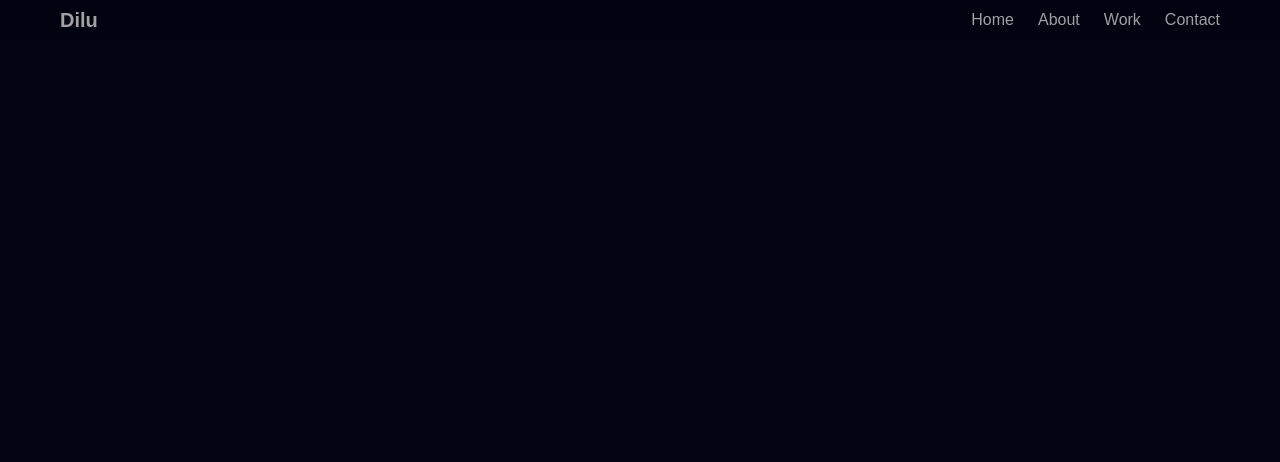
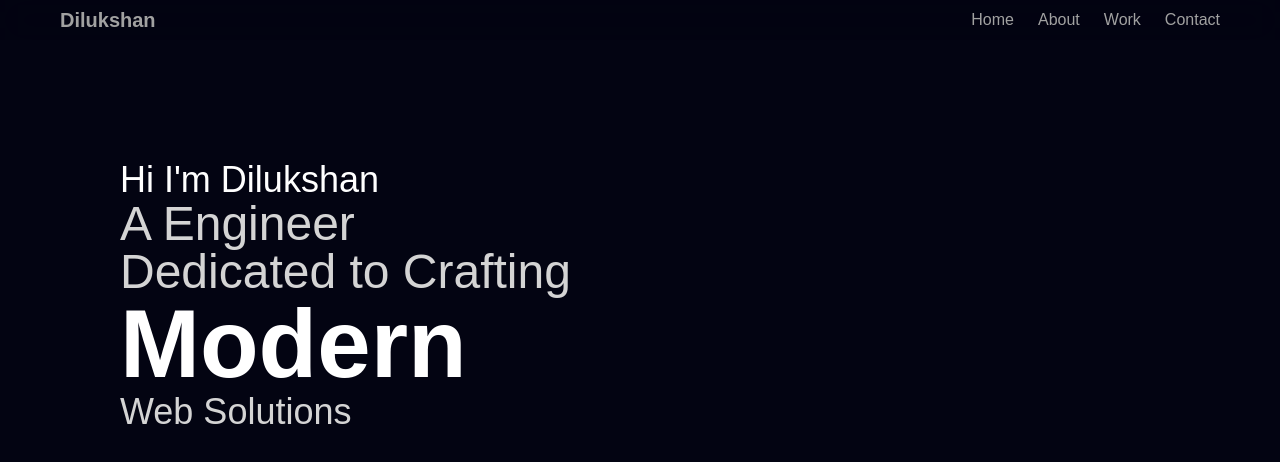
Before and after one commit to Dilukshan16/3D_portfolio, a React (Vite) app: page / in a window 1280 px wide. Shown: the top 462 px of the page. Built offline with nearby package versions, Linux system fonts and the light colour scheme; a web font is replaced by a local one.

Commit message:
hero text works implemented

```diff
--- a/package.json
+++ b/package.json
@@ -14,6 +14,7 @@
     "motion": "^12.38.0",
     "react": "^19.2.5",
     "react-dom": "^19.2.5",
+    "tailwind-merge": "^3.5.0",
     "tailwindcss": "^4.2.4"
   },
   "devDependencies": {
--- a/src/App.jsx
+++ b/src/App.jsx
@@ -1,11 +1,12 @@
-import React from 'react'
-import Navbar from './sections/Navbar'
+import React from "react";
+import Navbar from "./sections/Navbar";
+import Hero from "./sections/Hero";
 
 const App = () => {
   return (
-    <div className='container mx-auto max-w-7xl'>
-      <Navbar/>
-      {/* hero */}
+    <div className="container mx-auto max-w-7xl">
+      <Navbar />
+      <Hero />
       {/* about */}
       {/* projects */}
       {/* experience */}
@@ -13,7 +14,7 @@
       {/* contact */}
       {/* footer */}
     </div>
-  )
-}
+  );
+};
 
-export default App
+export default App;
--- /dev/null
+++ b/src/components/FlipWords.jsx
@@ -0,0 +1,85 @@
+"use client";
+import React, { useCallback, useEffect, useState } from "react";
+import { AnimatePresence, motion } from "motion/react";
+import { twMerge } from "tailwind-merge";
+
+export const FlipWords = ({ words, duration = 3000, className }) => {
+  const [currentWord, setCurrentWord] = useState(words[0]);
+  const [isAnimating, setIsAnimating] = useState(false);
+
+  const startAnimation = useCallback(() => {
+    const word = words[words.indexOf(currentWord) + 1] || words[0];
+    setCurrentWord(word);
+    setIsAnimating(true);
+  }, [currentWord, words]);
+
+  useEffect(() => {
+    if (!isAnimating)
+      setTimeout(() => {
+        startAnimation();
+      }, duration);
+  }, [isAnimating, duration, startAnimation]);
+
+  return (
+    <AnimatePresence
+      onExitComplete={() => {
+        setIsAnimating(false);
+      }}
+    >
+      <motion.div
+        initial={{
+          opacity: 0,
+          y: 10,
+        }}
+        animate={{
+          opacity: 1,
+          y: 0,
+        }}
+        transition={{
+          type: "spring",
+          stiffness: 100,
+          damping: 10,
+        }}
+        exit={{
+          opacity: 0,
+          y: -40,
+          x: 40,
+          filter: "blur(8px)",
+          scale: 2,
+          position: "absolute",
+        }}
+        className={twMerge("z-10 inline-block relative text-left", className)}
+        key={currentWord}
+      >
+        {currentWord.split(" ").map((word, wordIndex) => (
+          <motion.span
+            key={word + wordIndex}
+            initial={{ opacity: 0, y: 10, filter: "blur(8px)" }}
+            animate={{ opacity: 1, y: 0, filter: "blur(0px)" }}
+            transition={{
+              delay: wordIndex * 0.3,
+              duration: 0.3,
+            }}
+            className="inline-block whitespace-nowrap"
+          >
+            {word.split("").map((letter, letterIndex) => (
+              <motion.span
+                key={word + letterIndex}
+                initial={{ opacity: 0, y: 10, filter: "blur(8px)" }}
+                animate={{ opacity: 1, y: 0, filter: "blur(0px)" }}
+                transition={{
+                  delay: wordIndex * 0.3 + letterIndex * 0.05,
+                  duration: 0.2,
+                }}
+                className="inline-block"
+              >
+                {letter}
+              </motion.span>
+            ))}
+            <span className="inline-block">&nbsp;</span>
+          </motion.span>
+        ))}
+      </motion.div>
+    </AnimatePresence>
+  );
+};
--- /dev/null
+++ b/src/components/HeroText.jsx
@@ -0,0 +1,103 @@
+import { FlipWords } from "./FlipWords";
+import { motion } from "motion/react";
+
+const HeroText = () => {
+  const words = ["Secure", "Modern", "Scalable"];
+  const variants = {
+    hidden: { opacity: 0, x: -50 },
+    visible: { opacity: 1, x: 0 },
+  };
+  return (
+    <div className="z-10 mt-20 text-center md:mt-40 md:text-left rounded-3xl bg-clip-text">
+      {/* Desktop view */}
+      <div className="flex-col hidden md:flex c-space">
+        <motion.h1
+          className="text-4xl font-medium"
+          variants={variants}
+          initial="hidden"
+          animate="visible"
+          transition={{ delay: 1 }}
+        >
+          Hi I'm Dilukshan
+        </motion.h1>
+        <div className="flex flex-col items-start">
+          <motion.p
+            className="text-5xl font-medium text-neutral-300"
+            variants={variants}
+            initial="hidden"
+            animate="visible"
+            transition={{ delay: 1.2 }}
+          >
+            A Engineer <br /> Dedicated to Crafting
+          </motion.p>
+          <motion.div
+            variants={variants}
+            initial="hidden"
+            animate="visible"
+            transition={{ delay: 1.5 }}
+          >
+            <FlipWords
+              words={words}
+              className="font-black text-white text-8xl"
+            />
+          </motion.div>
+          <motion.p
+            className="text-4xl font-medium text-neutral-300"
+            variants={variants}
+            initial="hidden"
+            animate="visible"
+            transition={{ delay: 1.8 }}
+          >
+            Web Solutions
+          </motion.p>
+        </div>
+      </div>
+
+      {/* Mobile View */}
+      <div className="flex flex-col space-y-6 md:hidden">
+        <motion.p
+          className="text-4xl font-medium"
+          variants={variants}
+          initial="hidden"
+          animate="visible"
+          transition={{ delay: 1 }}
+        >
+          Hi I'm Dilukshan
+        </motion.p>
+        <div className="">
+          <motion.p
+            className="text-5xl font-black text-neutral-300"
+            variants={variants}
+            initial="hidden"
+            animate="visible"
+            transition={{ delay: 1.2 }}
+          >
+            Building
+          </motion.p>
+          <motion.div
+            variants={variants}
+            initial="hidden"
+            animate="visible"
+            transition={{ delay: 1.5 }}
+          >
+            <FlipWords
+              words={words}
+              className="font-bold text-white text-7xl"
+            />
+          </motion.div>
+          <motion.p
+            className="text-4xl font-black text-neutral-300"
+            variants={variants}
+            initial="hidden"
+            animate="visible"
+            transition={{ delay: 1.8 }}
+          >
+            Web Applications
+          </motion.p>
+        </div>
+      </div>
+    </div>
+  );
+};
+
+export default HeroText;
--- /dev/null
+++ b/src/sections/Hero.jsx
@@ -0,0 +1,15 @@
+import HeroText from "../components/HeroText";
+
+const Hero = () => {
+  return (
+    <section
+      className="flex items-start justify-center
+    md:items-start md:justify-start min-h-screen overflow-hidden
+    c-space"
+    >
+      <HeroText />
+    </section>
+  );
+};
+
+export default Hero;
--- a/src/sections/Navbar.jsx
+++ b/src/sections/Navbar.jsx
@@ -37,7 +37,7 @@
             href=""
             className="text-xl font-bold transition-colors text-neutral-400 hover:text-white"
           >
-            Dilu
+            Dilukshan
           </a>
           <button
             onClick={() => setIsOpen(!isOpen)}
```
Also changed, not shown: 1 other file (tests, documents, lock files or other folders).
